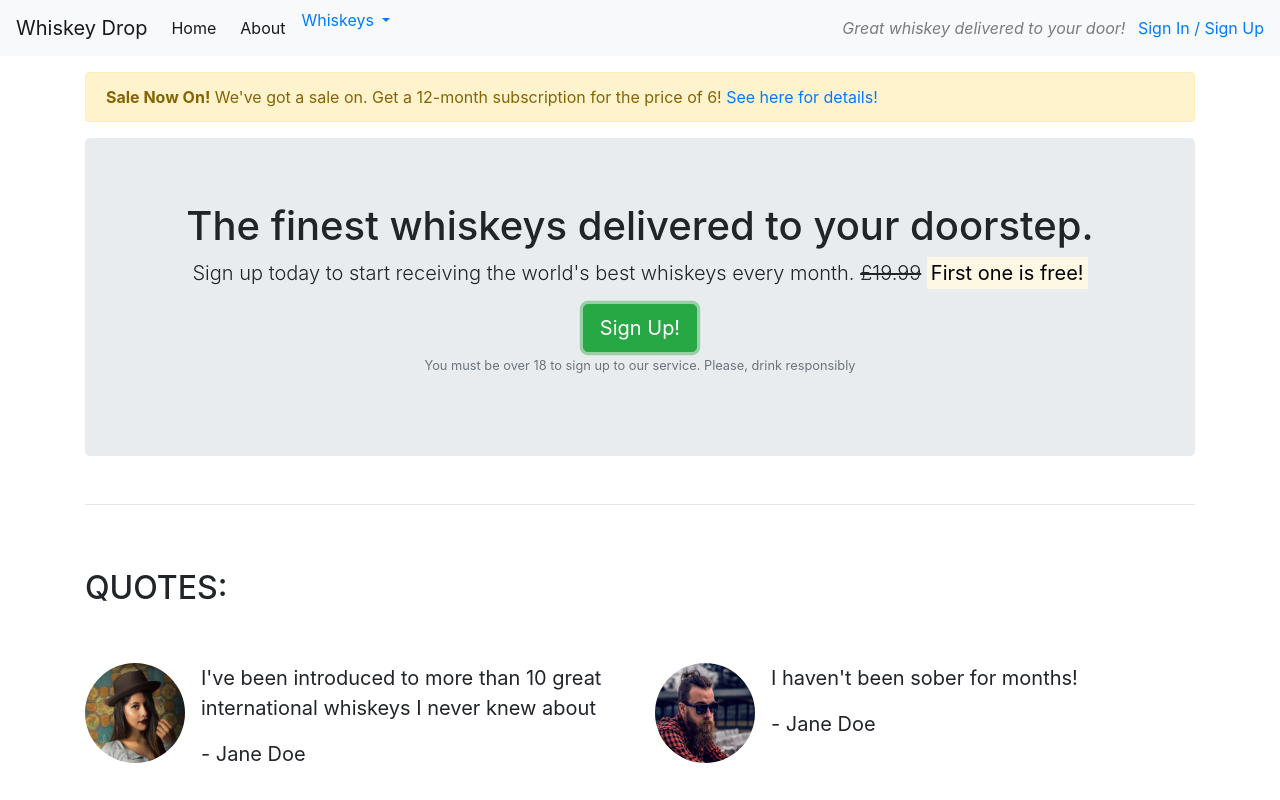
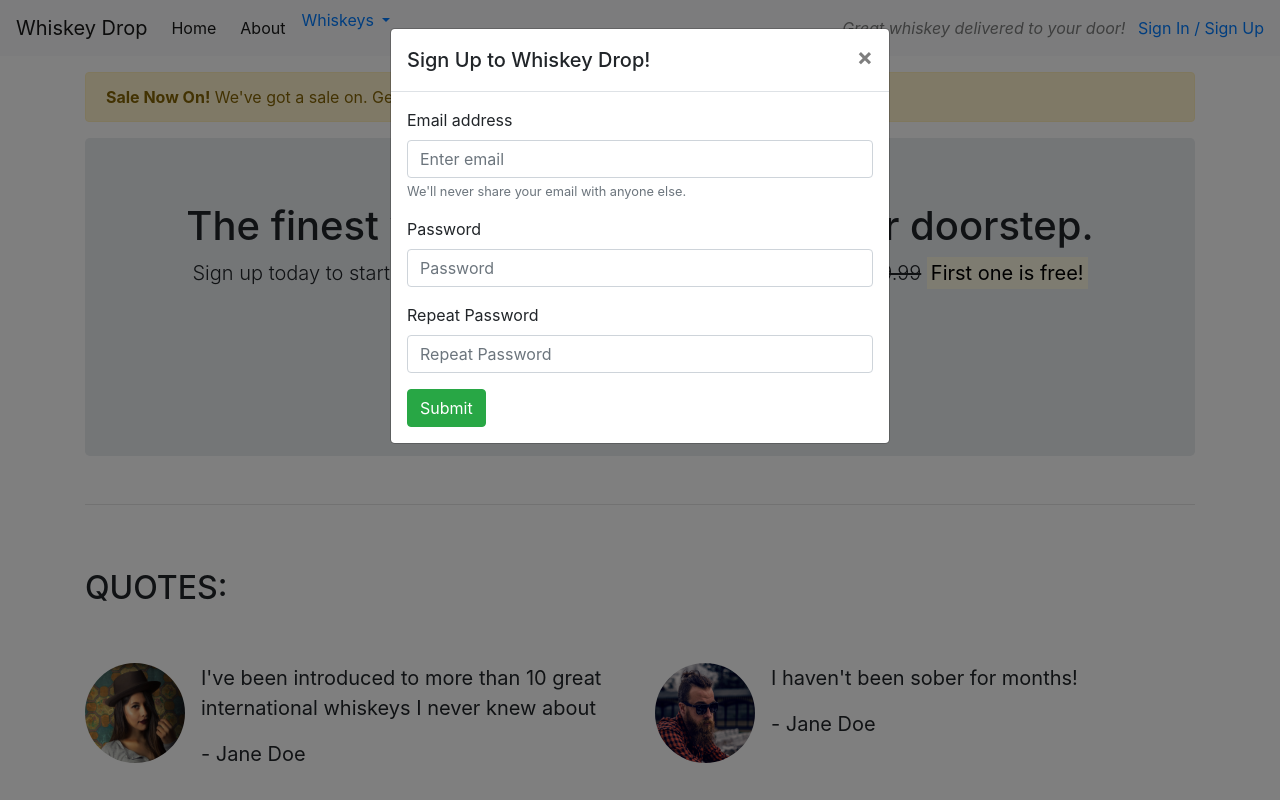
Before and after one commit to Vivioli87/Bootstrap-intro, a plain HTML site: page index.html in a window 1280 px wide. Both pictures are taken after a click on the button "Sign Up!". Shown: the top 800 px of the page. Drawn offline with nearby package versions, Linux system fonts and the light colour scheme.

Commit message:
Add Sign Up Modal

```diff
--- a/index.html
+++ b/index.html
@@ -55,7 +55,7 @@
                         <s class="d-none d-sm-inline">£19.99</s>
                         <span class="d-inline d-sm-none"><br></span>
                         <strong><mark>First one is free!</mark></strong></p>
-                    <button class="btn btn-success btn-lg">Sign Up!</button>
+                    <button class="btn btn-success btn-lg" data-toggle="modal" data-target="#signUpModal">Sign Up!</button>
                     <p class="text-muted"><small>You must be over 18 to sign up to our service. Please, drink responsibly</small></p>
                 </section>
             </div>
@@ -184,6 +184,38 @@
         <!--/.monthly favourites-->
 
     </article>
+
+    <div class="modal" tabindex="-1" role="dialog" id="signUpModal">
+        <div class="modal-dialog" role="document">
+            <div class="modal-content">
+                <div class="modal-header">
+                    <h5 class="modal-title">Sign Up to Whiskey Drop!</h5>
+                    <button type="button" class="close" data-dismiss="modal" aria-label="Close">
+                        <span aria-hidden="true">&times;</span>
+                    </button>
+                </div>
+                <div class="modal-body">
+                <form>
+                    <div class="form-group">
+                        <label for="exampleInputEmail1">Email address</label>
+                        <input type="email" class="form-control" id="exampleInputEmail1" aria-describedby="emailHelp" placeholder="Enter email">
+                        <small id="emailHelp" class="form-text text-muted">We'll never share your email with anyone else.</small>
+                    </div>
+                    <div class="form-group">
+                        <label for="password">Password</label>
+                        <input type="password" class="form-control" id="password" placeholder="Password">
+                    </div>
+                    <div class="form-group">
+                        <label for="repeatPassword">Repeat Password</label>
+                        <input type="password" class="form-control" id="repeatPassword" placeholder="Repeat Password">
+                    </div>
+                    <button type="submit" class="btn btn-success">Submit</button>
+                </form>
+                </div>
+            </div>
+        </div>
+    </div>
+
     <script src="https://code.jquery.com/jquery-3.3.1.slim.min.js" integrity="sha384-q8i/X+965DzO0rT7abK41JStQIAqVgRVzpbzo5smXKp4YfRvH+8abtTE1Pi6jizo" crossorigin="anonymous"></script>
     <script src="https://cdnjs.cloudflare.com/ajax/libs/popper.js/1.14.7/umd/popper.min.js" integrity="sha384-UO2eT0CpHqdSJQ6hJty5KVphtPhzWj9WO1clHTMGa3JDZwrnQq4sF86dIHNDz0W1" crossorigin="anonymous"></script>
     <script src="https://stackpath.bootstrapcdn.com/bootstrap/4.3.1/js/bootstrap.min.js" integrity="sha384-JjSmVgyd0p3pXB1rRibZUAYoIIy6OrQ6VrjIEaFf/nJGzIxFDsf4x0xIM+B07jRM" crossorigin="anonymous"></script>
```
